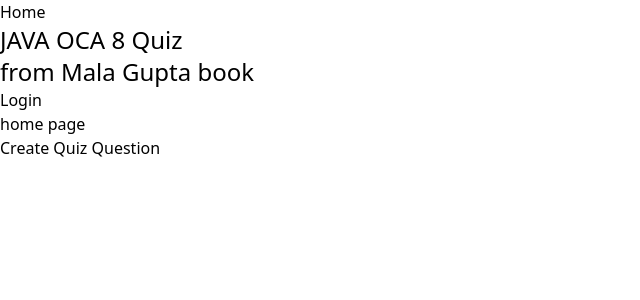
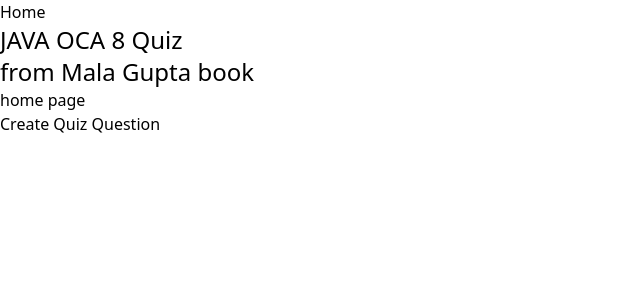
Before and after one commit to JorritScholten/OCAQuizApp, a React (Vite) app in the folder frontend/: page / in a window 1280 px wide. Shown: the top 300 px of the page, without its empty margins (0-640 px from the left). Built offline with nearby package versions, Linux system fonts and the light colour scheme.

Commit message:
Login button out commented.

```diff
--- a/frontend/src/components/header/Header.jsx
+++ b/frontend/src/components/header/Header.jsx
@@ -1,8 +1,6 @@
 import React from "react";
-import LoginButton from "../loginButton";
+// import LoginButton from "../loginButton";
 import HomeButton from "../homeButton";
-
-// with javaScript ensure that Home can be clicked and go to the home page. the same goes for the login button.
 
 export default function Header() {
   return (
@@ -11,7 +9,7 @@
       <h1>
         JAVA OCA 8 Quiz <h2>from Mala Gupta book</h2>
       </h1>
-      <LoginButton />
+      {/* <LoginButton /> */}
     </div>
   );
 }
--- a/frontend/src/pages/home/components/takeQuizButton/index.jsx
+++ b/frontend/src/pages/home/components/takeQuizButton/index.jsx
@@ -0,0 +1,2 @@
+import TakeQuizButton from "./TakeQuizButton";
+export default TakeQuizButton;
```
